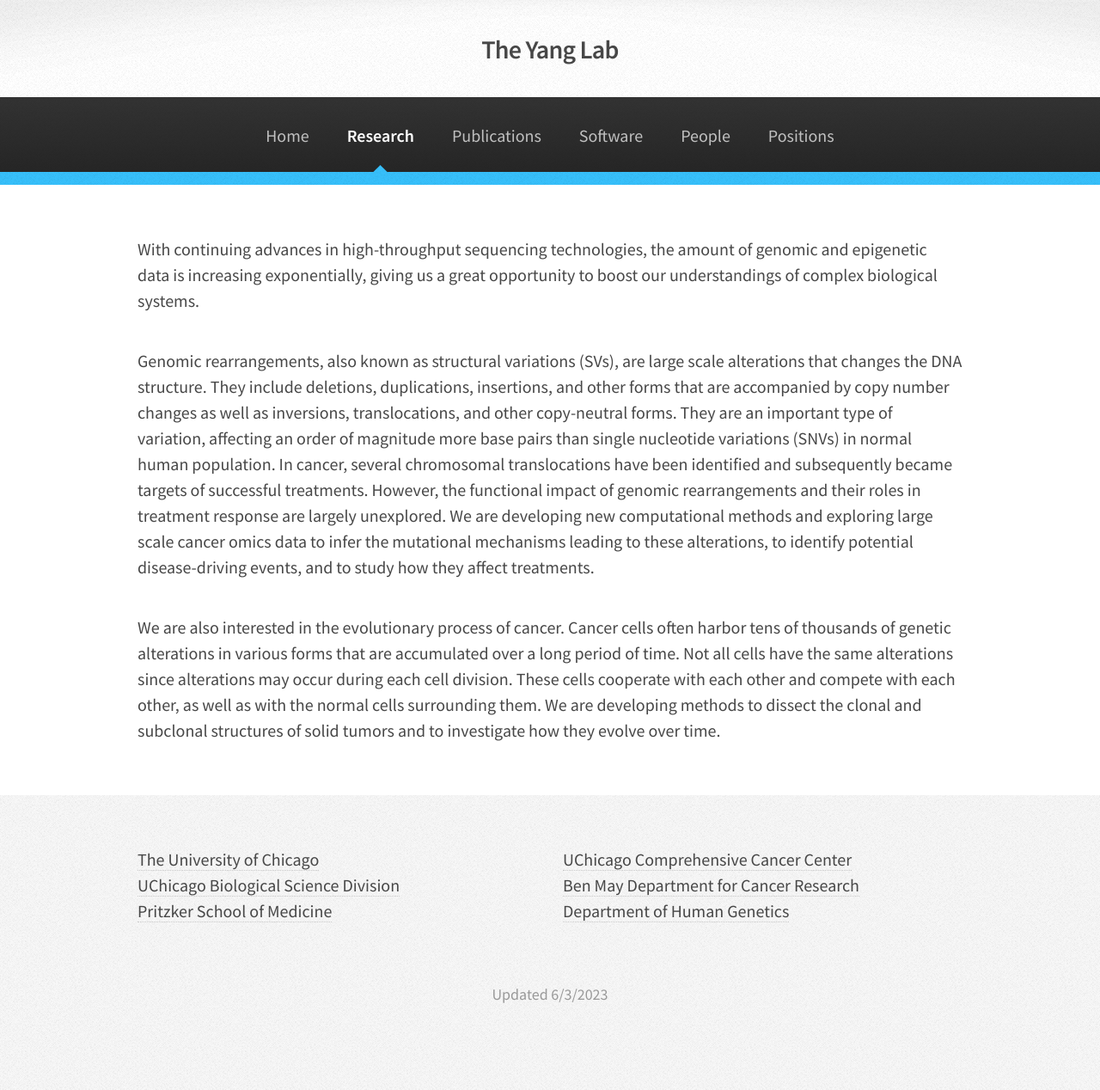
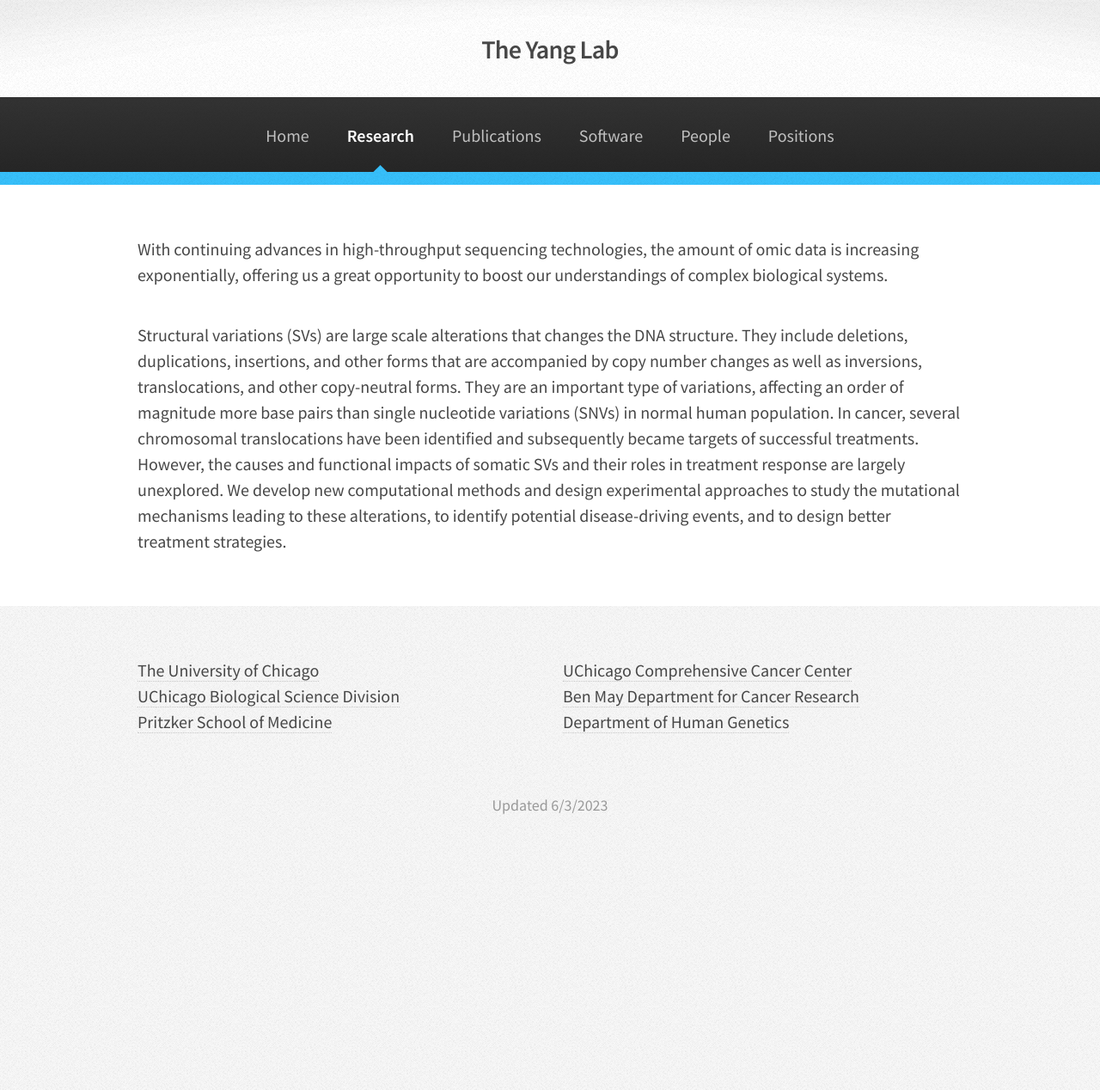
Before and after one commit to guru-yang/test, a Jekyll site: the page built from research.html, in a window 1280 px wide. Shown: the whole page at 86% size. Built offline with Jekyll 4.4.1, drawn with Linux system fonts in a browser that asks for light colours; after the commit the page ends 1048 px from its top, so only the background shows below that.

Commit message:
Update research.html

```diff
--- a/research.html
+++ b/research.html
@@ -12,9 +12,8 @@ layout: default
 					<article>
 
 
-						<p>With continuing advances in high-throughput sequencing technologies, the amount of genomic and epigenetic data is increasing exponentially, giving us a great opportunity to boost our understandings of complex biological systems.</p>
-						<p>Genomic rearrangements, also known as structural variations (SVs), are large scale alterations that changes the DNA structure. They include deletions, duplications, insertions, and other forms that are accompanied by copy number changes as well as inversions, translocations, and other copy-neutral forms. They are an important type of variation, affecting an order of magnitude more base pairs than single nucleotide variations (SNVs) in normal human population. In cancer, several chromosomal translocations have been identified and subsequently became targets of successful treatments. However, the functional impact of genomic rearrangements and their roles in treatment response are largely unexplored. We are developing new computational methods and exploring large scale cancer omics data to infer the mutational mechanisms leading to these alterations, to identify potential disease-driving events, and to study how they affect treatments.</p>
-						<p>We are also interested in the evolutionary process of cancer. Cancer cells often harbor tens of thousands of genetic alterations in various forms that are accumulated over a long period of time. Not all cells have the same alterations since alterations may occur during each cell division. These cells cooperate with each other and compete with each other, as well as with the normal cells surrounding them. We are developing methods to dissect the clonal and subclonal structures of solid tumors and to investigate how they evolve over time.</p>
+						<p>With continuing advances in high-throughput sequencing technologies, the amount of omic data is increasing exponentially, offering us a great opportunity to boost our understandings of complex biological systems.</p>
+						<p>Structural variations (SVs) are large scale alterations that changes the DNA structure. They include deletions, duplications, insertions, and other forms that are accompanied by copy number changes as well as inversions, translocations, and other copy-neutral forms. They are an important type of variations, affecting an order of magnitude more base pairs than single nucleotide variations (SNVs) in normal human population. In cancer, several chromosomal translocations have been identified and subsequently became targets of successful treatments. However, the causes and functional impacts of somatic SVs and their roles in treatment response are largely unexplored. We develop new computational methods and design experimental approaches to study the mutational mechanisms leading to these alterations, to identify potential disease-driving events, and to design better treatment strategies.</p>
 
 					</article>
 
```
